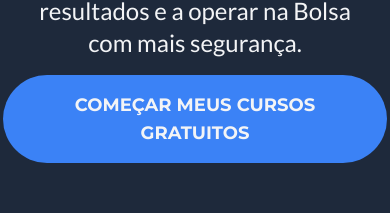
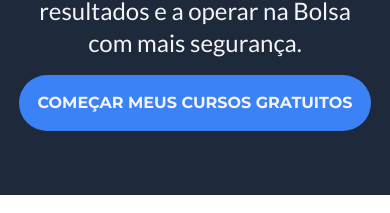
Before and after one commit to caiomontenegro/new_pdt, a Vue app: page / in a window 390 px wide. Shown: the part 427-640 px from the top of the page. Built offline with nearby package versions, Linux system fonts and the light colour scheme.

Commit message:
:lipstick: style: rounded button component

```diff
--- a/src/components/UI/RoundedButton.vue
+++ b/src/components/UI/RoundedButton.vue
@@ -1,8 +1,8 @@
 <template>
-  <div class="flex w-full justify-center">
+  <div class="flex w-full justify-center ">
     <!-- Set the background color by the props -->
     <a
-      class="w-full rounded-full p-4 text-center font-montserrat text-lg font-bold uppercase text-gray-100 duration-200"
+      class="w-11/12 md:w-full text-base rounded-full p-4 text-center font-montserrat md:text-lg font-bold uppercase text-gray-100 duration-200"
       :class="[color, hoverColor]"
     >
       <slot>Texto do link</slot>
```
